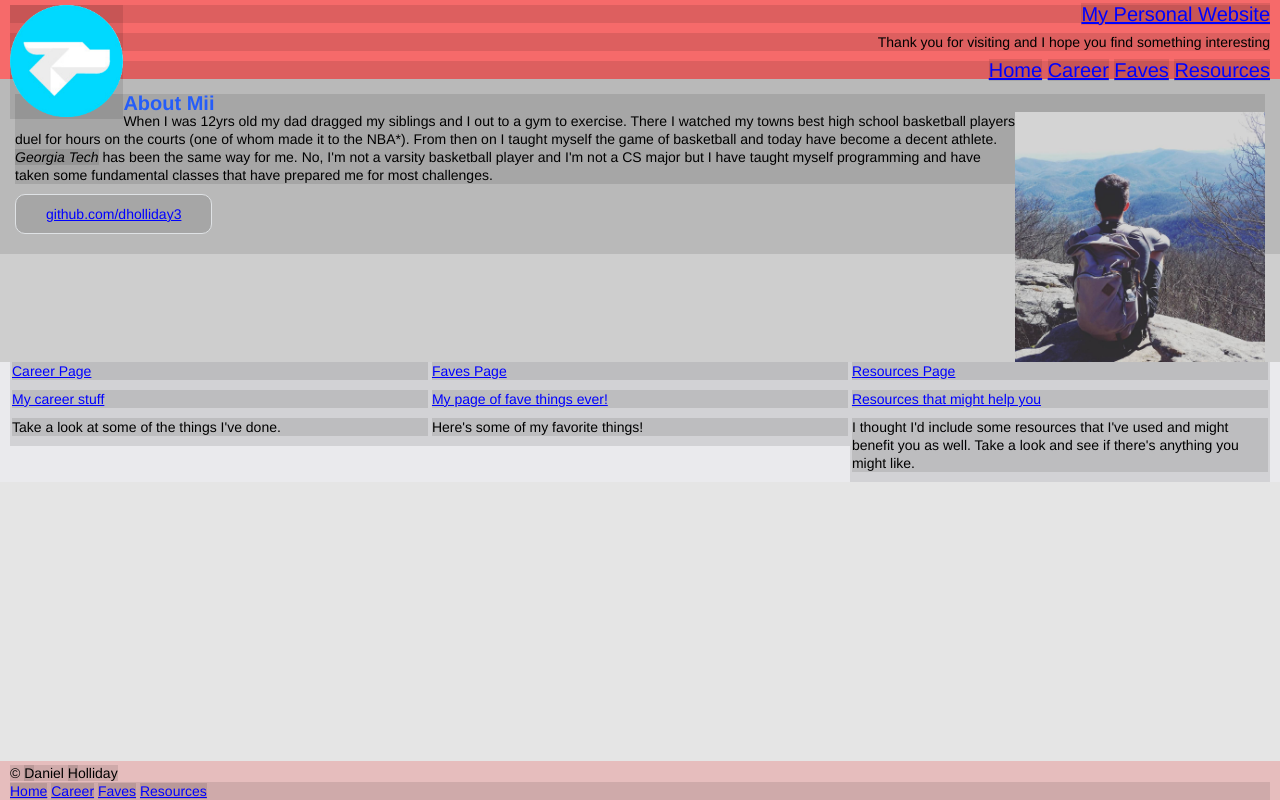
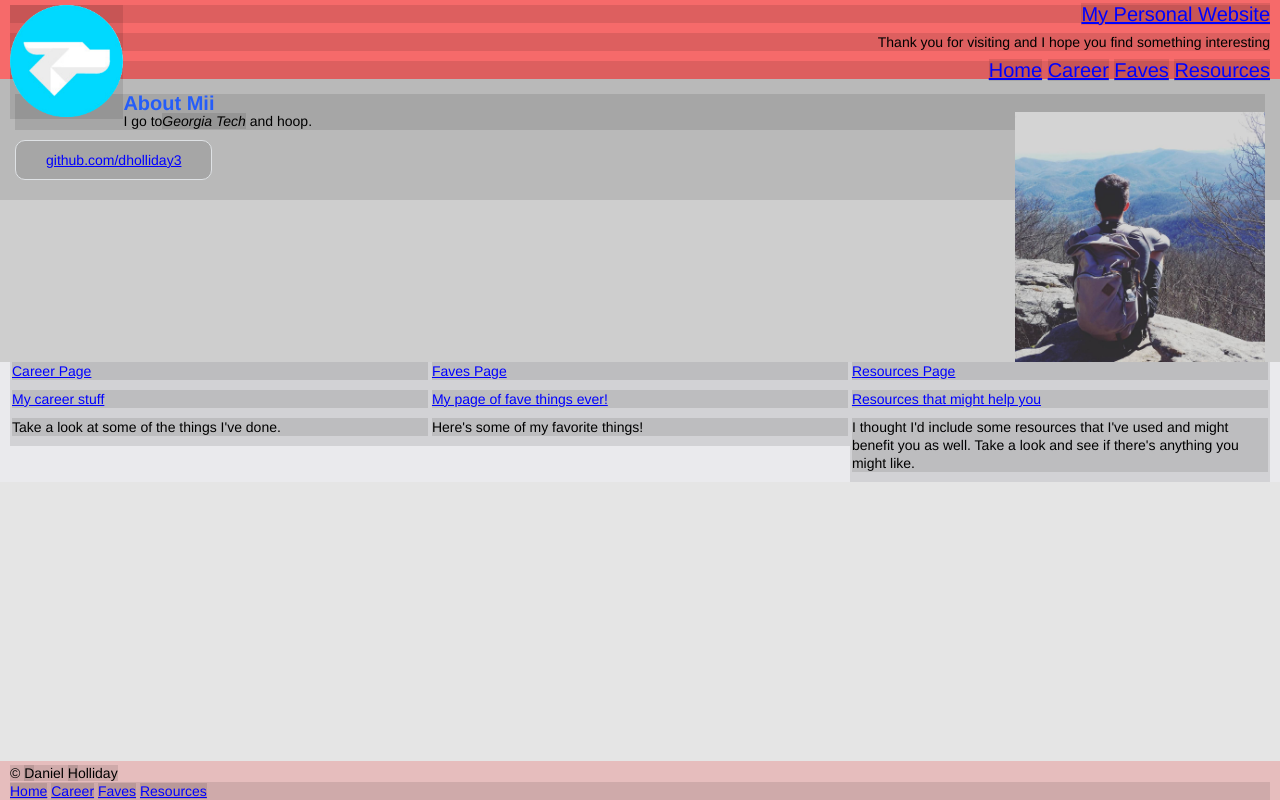
Before and after one commit to dholliday3/Personal-Website-Learning, a plain HTML site: page index.html in a window 1280 px wide. Drawn offline with Linux system fonts and the light colour scheme.

Commit message:
updated body

```diff
--- a/index.html
+++ b/index.html
@@ -33,9 +33,7 @@
 
         <h2 id="about-mii">About Mii</h2>
         <img id="me_backpack" src="pics/arduous.jpg" alt="HTML5 Icon">
-        <p>When I was 12yrs old my dad dragged my siblings and I out to a gym to exercise. There I watched my towns best high school basketball players duel for hours on the courts (one of whom made it to the NBA*). From then on I taught myself the game of basketball and today have become a decent athlete.
-
-        <span class="special">Georgia Tech</span> has been the same way for me. No, I'm not a varsity basketball player and I'm not a CS major but I have taught myself programming and have taken some fundamental classes that have prepared me for most challenges.</p>
+        <p>I go to<span class="special">Georgia Tech</span> and hoop.</p>
 
         <a class="btn btn-alt" href="https://github.com/dholliday3" target="_blank">github.com/dholliday3</a>
 
```
